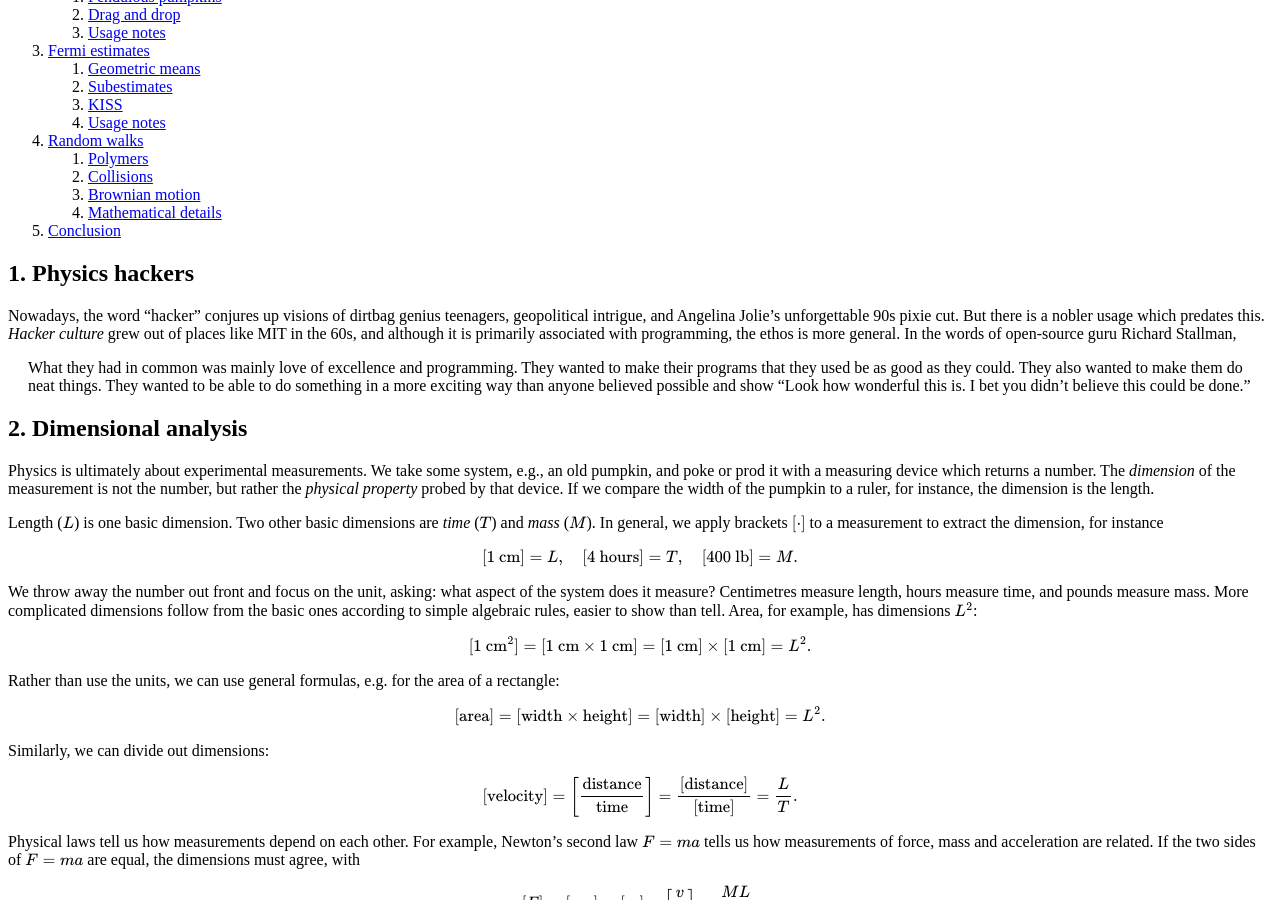
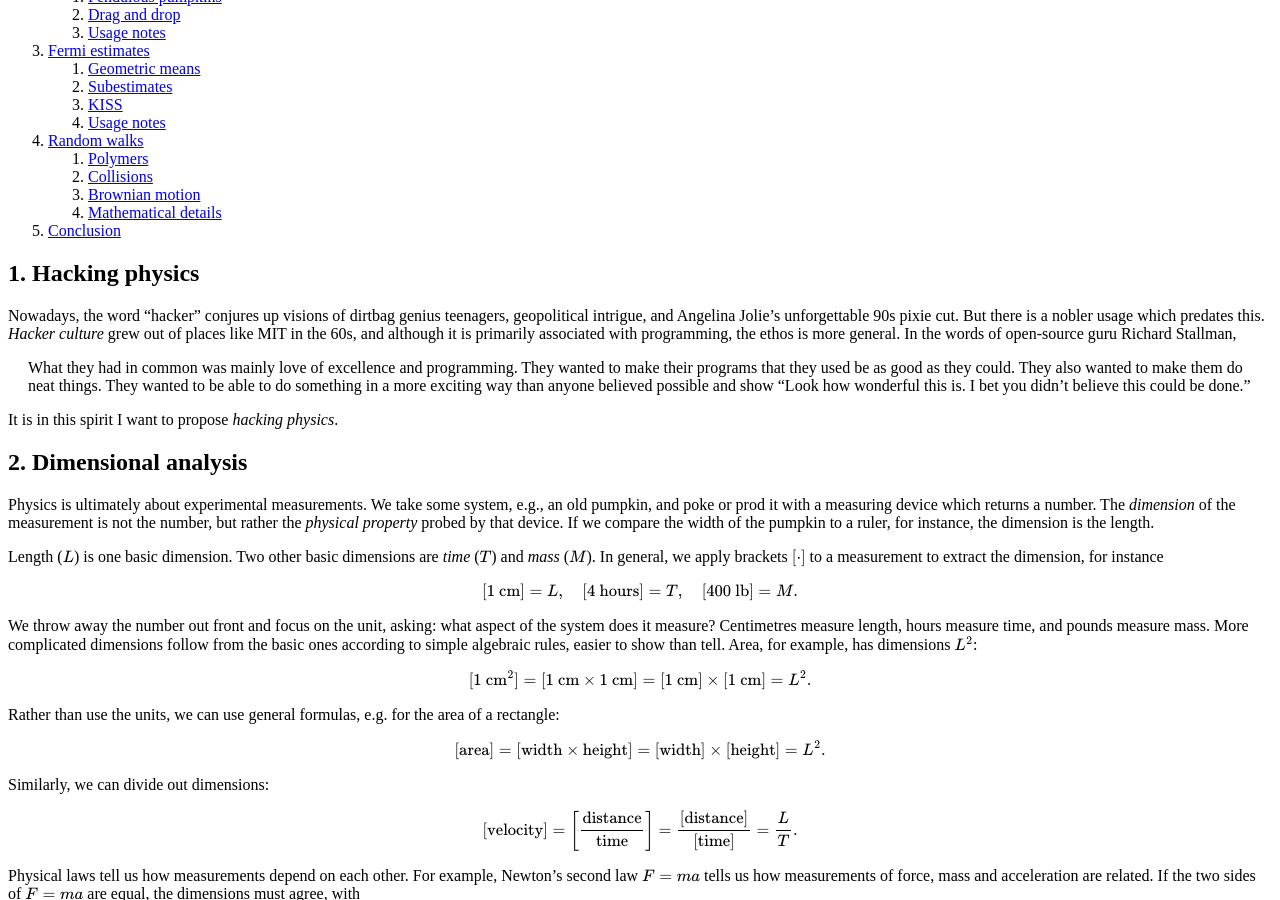
Before and after one commit to hapax/hapax.github.io, a Jekyll site: the page built from assets/simple-physics.md, in a window 1280 px wide and 900 px high, scrolled down 629 px. Built offline with Jekyll 4.4.1, drawn with Linux system fonts in a browser that asks for light colours; our own code applies the rules of GitHub Pages for plain Markdown files; formulas are drawn with MathJax 3; a script that is not in the unit is left out.

Commit message:
Update simple-physics.md

```diff
--- a/assets/simple-physics.md
+++ b/assets/simple-physics.md
@@ -28,7 +28,7 @@ date:  2020-01-06
    4. <a href="#sec-4-4">Mathematical details</a>
 5. <a href="#sec-5">Conclusion</a>
 
-## 1. Physics hackers <a id="sec-1" name="sec-1"></a>
+## 1. Hacking physics <a id="sec-1" name="sec-1"></a>
 
 Nowadays, the word "hacker" conjures up visions of dirtbag genius
 teenagers, geopolitical intrigue, and Angelina Jolie's unforgettable
@@ -46,6 +46,8 @@ wanted to be able to do something in a more exciting way than anyone
 believed possible and show  "Look how wonderful this is. I bet you
 didn't believe this could be done."
 </span>
+
+It is in this spirit I want to propose *hacking physics*.
 
 ## 2. Dimensional analysis <a id="sec-2" name="sec-2"></a>
 
```
